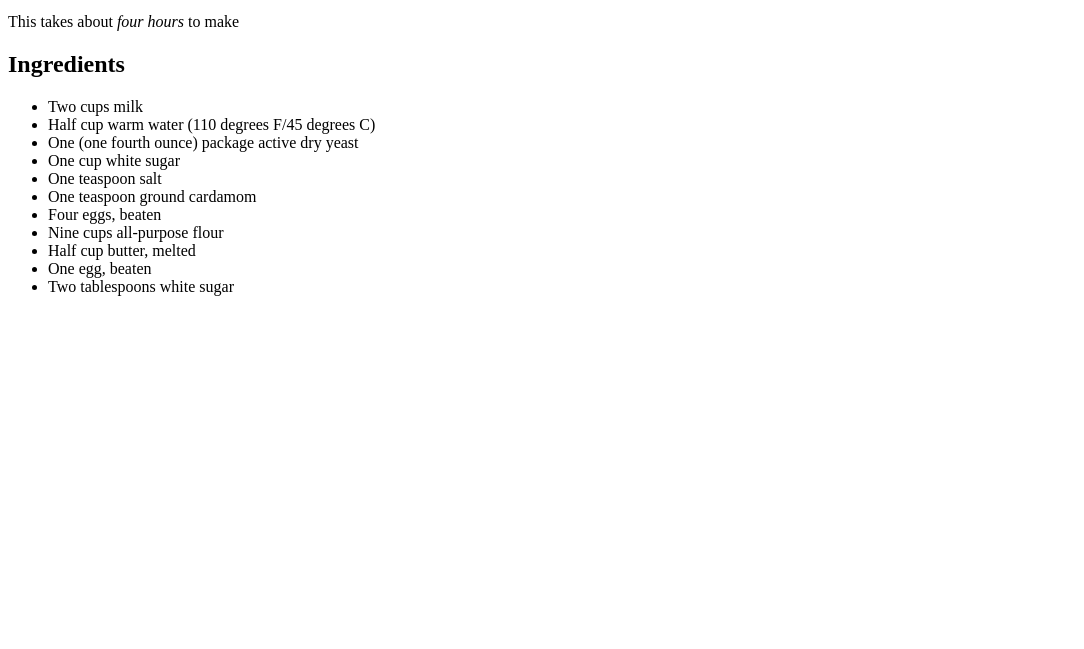
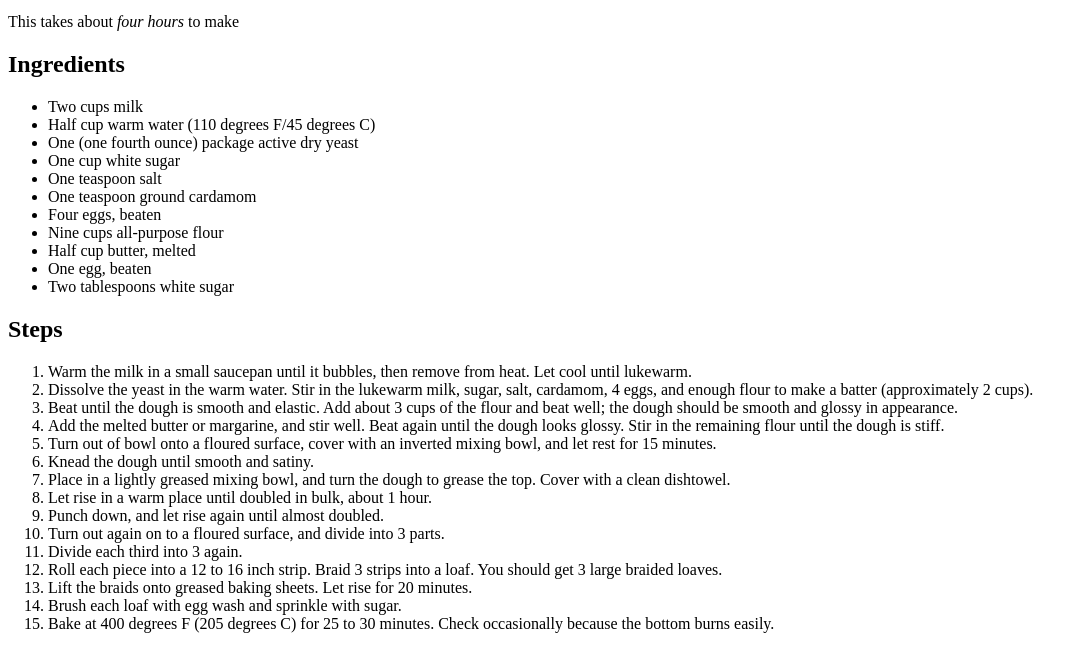
Before and after one commit to Ommkarjyoti/odin-recipes, a plain HTML site: page recipes/finnish-Pulla.html in a window 1280 px wide. Shown: the part 421-1070 px from the top of the page, without its empty margins (0-1084 px from the left). Before the commit the page ends 800 px from the top, so only its background shows below. Drawn offline with Linux system fonts and the light colour scheme.

Commit message:
Add steps to the Finnish Pulla recipe page

```diff
--- a/recipes/finnish-Pulla.html
+++ b/recipes/finnish-Pulla.html
@@ -26,7 +26,24 @@
              <li>One egg, beaten</li>
              <li>Two tablespoons white sugar</li>
          </ul>
-
-
+         <!-- here should be an ordered list of steps -->
+         <h2>Steps</h2>
+         <ol>
+             <li>Warm the milk in a small saucepan until it bubbles, then remove from heat. Let cool until lukewarm. </li>
+             <li>Dissolve the yeast in the warm water. Stir in the lukewarm milk, sugar, salt, cardamom, 4 eggs, and enough flour to make a batter (approximately 2 cups). </li>
+             <li>Beat until the dough is smooth and elastic. Add about 3 cups of the flour and beat well; the dough should be smooth and glossy in appearance.</li>
+             <li>Add the melted butter or margarine, and stir well. Beat again until the dough looks glossy. Stir in the remaining flour until the dough is stiff. </li>
+             <li>Turn out of bowl onto a floured surface, cover with an inverted mixing bowl, and let rest for 15 minutes. </li>
+             <li>Knead the dough until smooth and satiny.</li>
+             <li>Place in a lightly greased mixing bowl, and turn the dough to grease the top. Cover with a clean dishtowel. </li>
+             <li>Let rise in a warm place until doubled in bulk, about 1 hour.</li>
+             <li>Punch down, and let rise again until almost doubled. </li>
+             <li>Turn out again on to a floured surface, and divide into 3 parts.</li>
+             <li>Divide each third into 3 again.</li>
+             <li> Roll each piece into a 12 to 16 inch strip. Braid 3 strips into a loaf. You should get 3 large braided loaves. </li>
+             <li>Lift the braids onto greased baking sheets. Let rise for 20 minutes. </li>
+             <li> Brush each loaf with egg wash and sprinkle with sugar.</li>
+             <li>Bake at 400 degrees F (205 degrees C) for 25 to 30 minutes. Check occasionally because the bottom burns easily. </li>
+         </ol>
     </body>
 </html>
```
